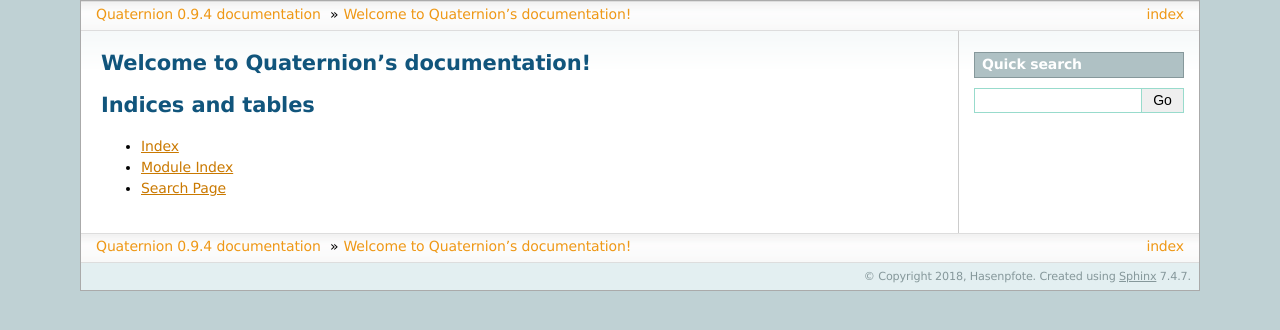
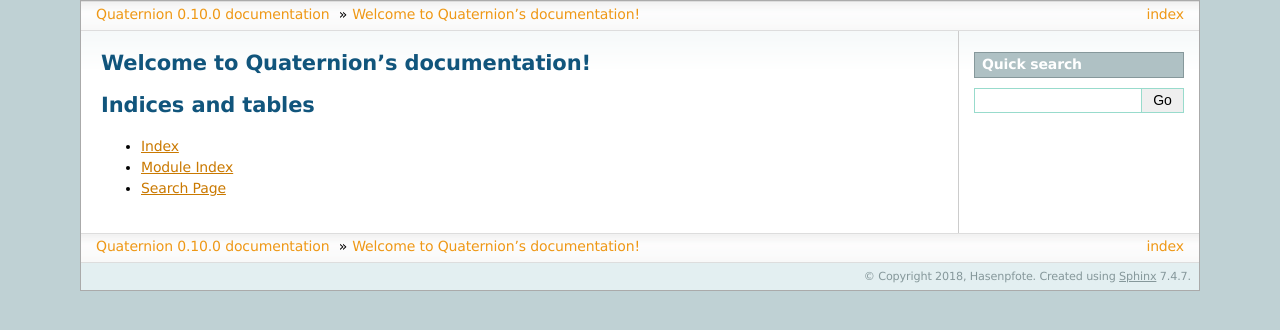
Before and after one commit to Hasenpfote/quaternion, a Sphinx documentation site: the page built from sphinx/source/index.rst, in a window 1280 px wide. Shown: the top 330 px of the page. Built offline with Sphinx 7.4.7, drawn with Linux system fonts in a browser that asks for light colours.

Commit message:
Change settings

```diff
--- a/setup.py
+++ b/setup.py
@@ -23,7 +23,7 @@
 if __name__ == '__main__':
     setup(
         name='quaternion',
-        version='0.9.4',
+        version='0.10.0',
         description='This package provides a class for manipulating quaternion objects.',
         long_description=_long_description(),
         author='Hasenpfote',
--- a/sphinx/source/conf.py
+++ b/sphinx/source/conf.py
@@ -68,9 +68,9 @@
 # built documents.
 #
 # The short X.Y version.
-version = '0.9'
+version = '0.10'
 # The full version, including alpha/beta/rc tags.
-release = '0.9.4'
+release = '0.10.0'
 
 # The language for content autogenerated by Sphinx. Refer to documentation
 # for a list of supported languages.
```
